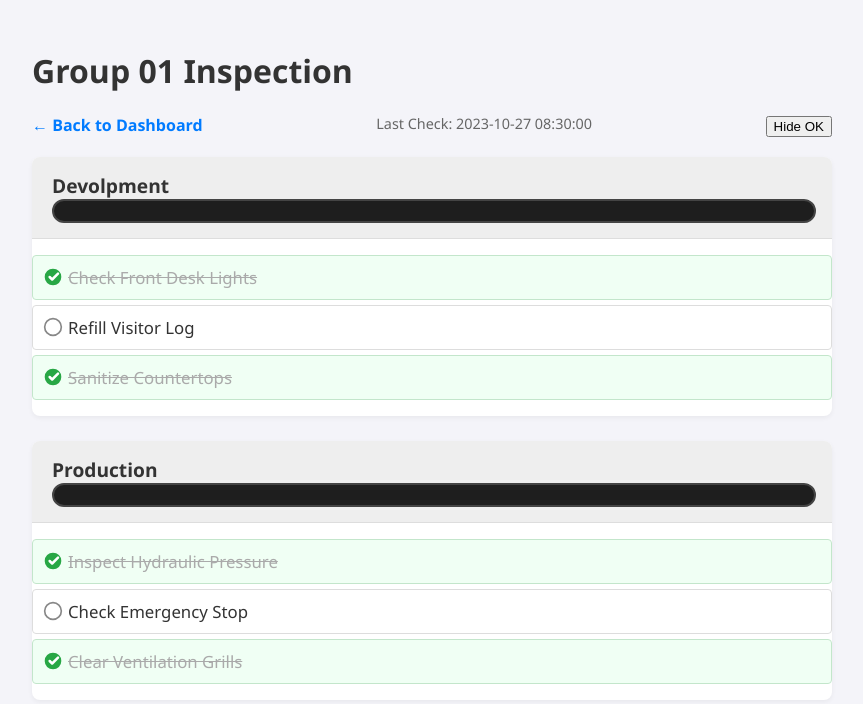
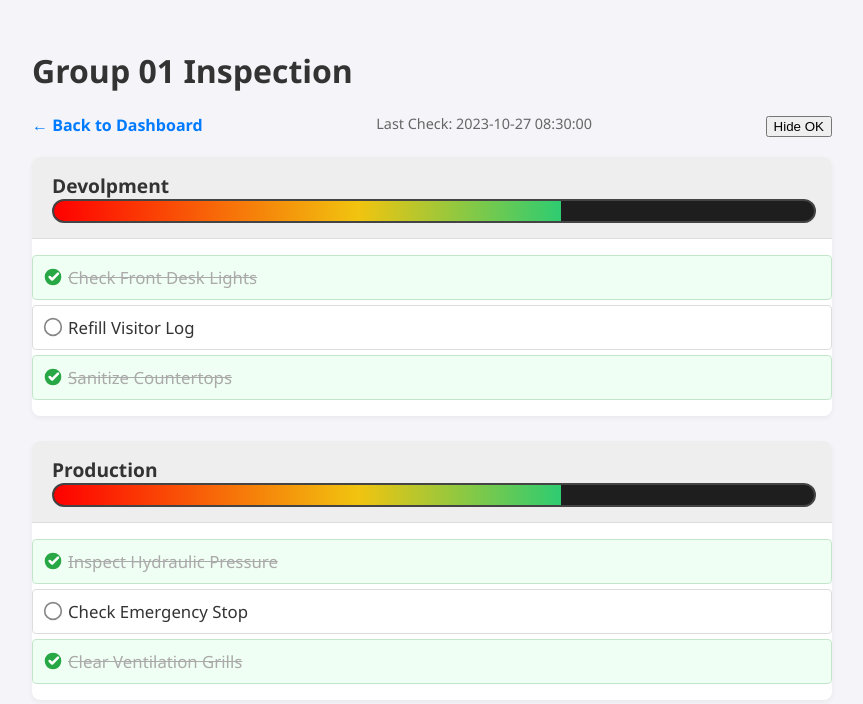
Before and after one commit to GuillermoLopezEsteve/Checklist, a Flask app: a page that uses templates/checklist.html in a window 1280 px wide. Shown: the top 704 px of the page, without its empty margins (208-1071 px from the left). Run offline with Flask 3, Linux system fonts and the light colour scheme.

Commit message:
fixed healthbar

```diff
--- a/templates/checklist.html
+++ b/templates/checklist.html
@@ -97,9 +97,9 @@
             width: calc(var(--p) * 100%);
             background: linear-gradient(
               90deg,
-              #2ecc71 0%,
+              #ff0000 0%,
               #f1c40f 60%,
-              #2ecc71 100%,
+              #2ecc71 100%
             );
             transition: width 200ms ease;
         }
```
